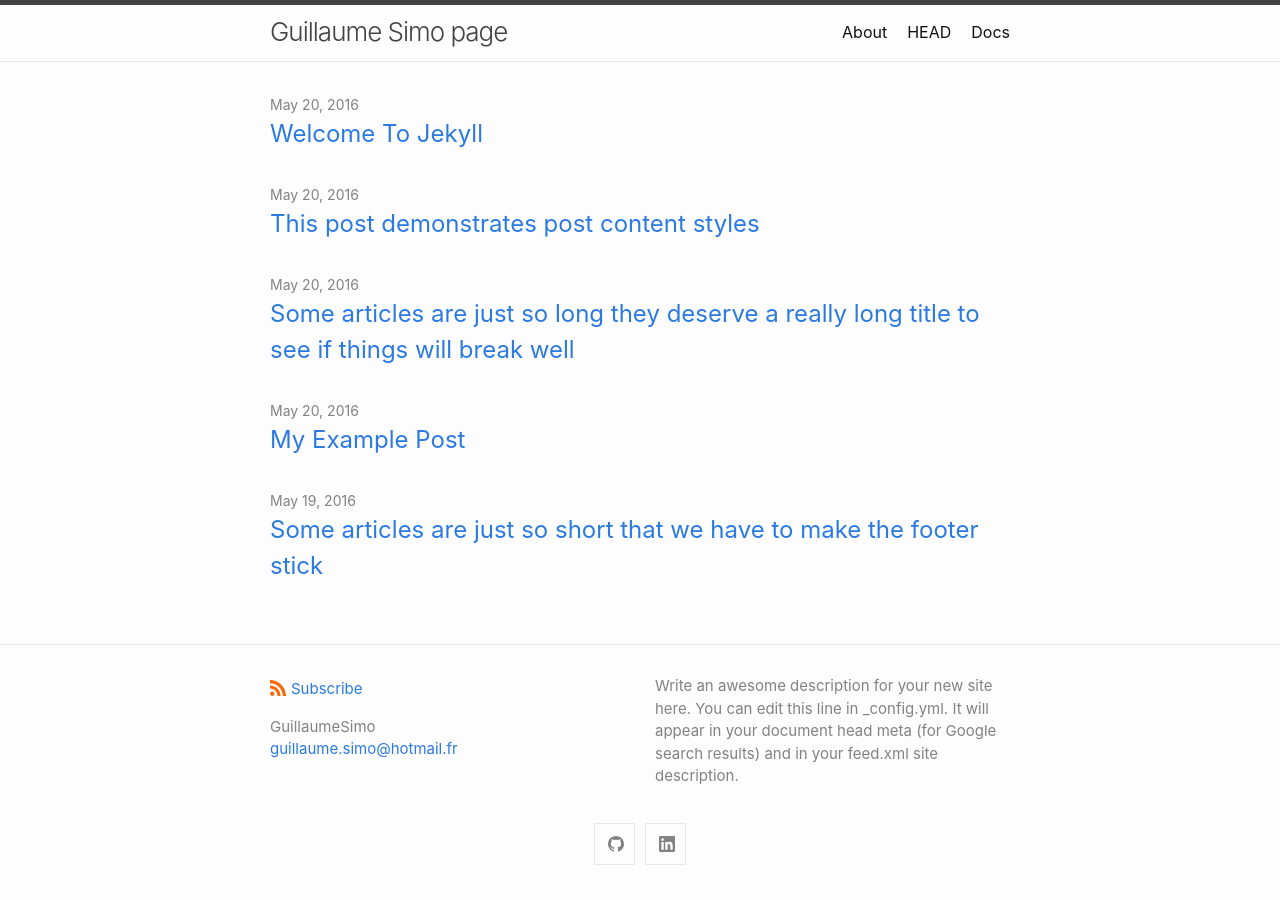
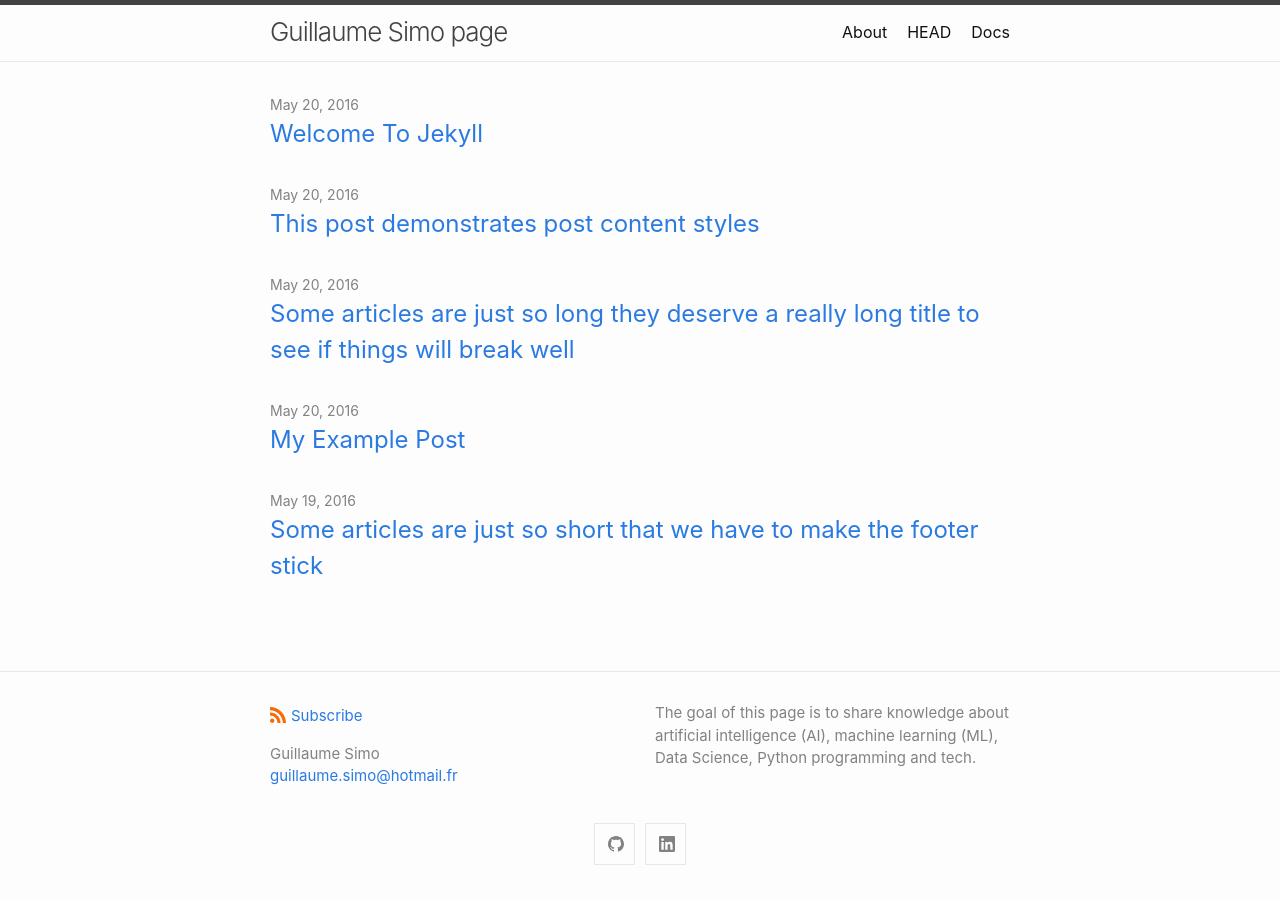
Before and after one commit to GuillaumeSimo/GuillaumeSimo.github.io, a Jekyll site: the page built from index.md, in a window 1280 px wide. Built offline with Jekyll 4.4.1, drawn with Linux system fonts in a browser that asks for light colours.

Commit message:
Update _config.yml

```diff
--- a/_config.yml
+++ b/_config.yml
@@ -1,11 +1,10 @@
 title: Guillaume Simo page
 author:
-  name: GuillaumeSimo
+  name: Guillaume Simo
   email: guillaume.simo@hotmail.fr
 description: > # this means to ignore newlines until "show_excerpts:"
-  Write an awesome description for your new site here. You can edit this
-  line in _config.yml. It will appear in your document head meta (for
-  Google search results) and in your feed.xml site description.
+  The goal of this page is to share knowledge about artificial intelligence (AI),
+  machine learning (ML), Data Science, Python programming and tech.
 
 show_excerpts: false # set to true to show excerpts on the homepage
 
```
